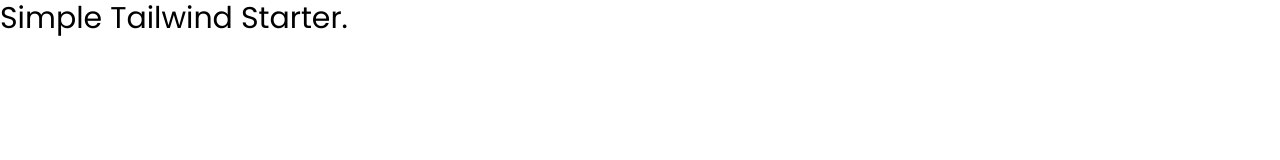
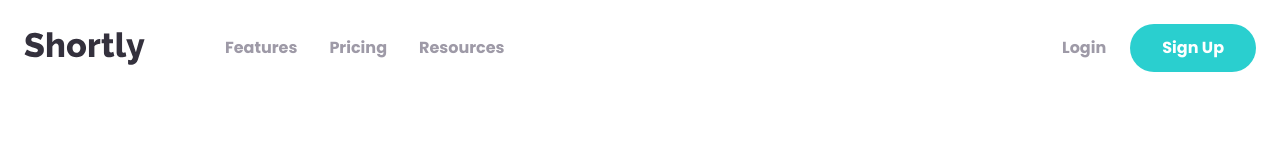
Before and after one commit to israel4u/shortly, a website: page index.html in a window 1280 px wide. Drawn offline with Linux system fonts and the light colour scheme.

Commit message:
Completed the navigation bar for the large screen.

```diff
--- a/index.html
+++ b/index.html
@@ -15,6 +15,46 @@
     <link rel="stylesheet" href="css/style.css" />
   </head>
   <body>
-    <h1 class="text-3xl">Simple Tailwind Starter.</h1>
+    <!-- Nav Container -->
+    <nav class="relative container mx-auto p-6">
+      <!-- Flex Container For All Items -->
+      <div class="flex items-center justify-between">
+        <!-- flex Container For Logo/Menu -->
+        <div class="flex items-center space-x-20">
+          <!-- Logo -->
+          <img src="images/logo.svg" alt="Logo" />
+          <!-- Left Menu -->
+          <div class="hidden space-x-8font-bold lg:flex">
+            <div class="hidden space-x-8 font-bold lg:flex">
+              <a href="#" class="text-grayishViolet hover:text-veryDarkViolet"
+                >Features</a
+              >
+              <a href="#" class="text-grayishViolet hover:text-veryDarkViolet"
+                >Pricing</a
+              >
+              <a href="#" class="text-grayishViolet hover:text-veryDarkViolet"
+                >Resources</a
+              >
+            </div>
+          </div>
+        </div>
+
+        <!-- Right Buttons Menu -->
+        <div
+          class="hidden items-center space-x-6 font-bold text-grayishViolet lg:flex"
+        >
+          <div class="hover:text-veryDarkViolet">Login</div>
+          <a
+            href="#"
+            class="px-8 py-3 font-bold text-white bg-cyan rounded-full hover:opacity-70"
+            >Sign Up</a
+          >
+        </div>
+
+        <!-- @todo Hamburger Menu -->
+      </div>
+
+      <!-- @todo Mobile Menu -->
+    </nav>
   </body>
 </html>
```
Also changed, not shown: css/style.css.
